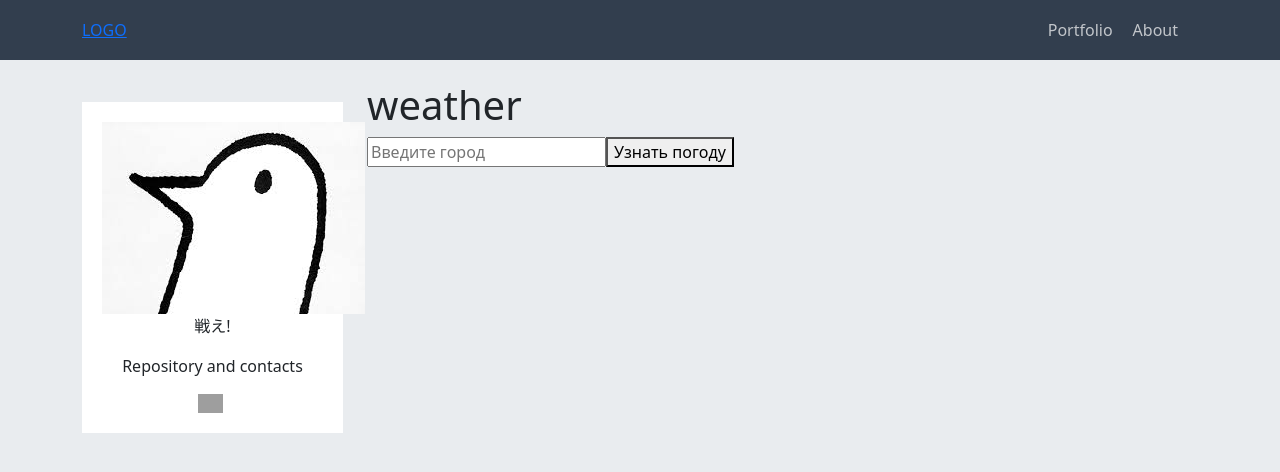
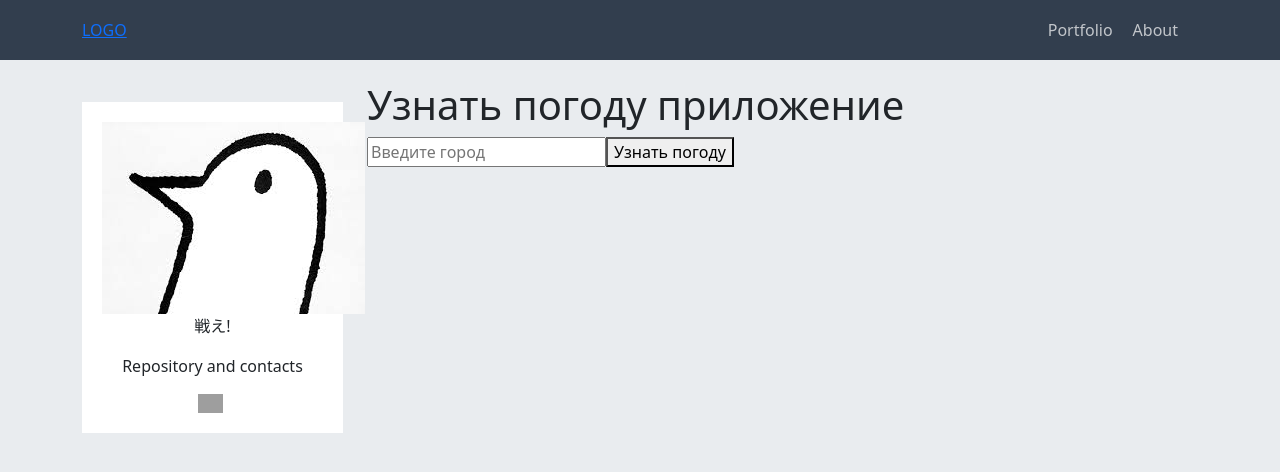
Before and after one commit to Habstrakt/react-ts-blog, a React (Vite) app: page /portfolio/weather in a window 1280 px wide. Shown: the top 472 px of the page. Built offline with nearby package versions, Linux system fonts and the light colour scheme; grey boxes are pictures that could not be loaded.

Commit message:
fix 24.07

```diff
--- a/src/pages/WeatherPage.tsx
+++ b/src/pages/WeatherPage.tsx
@@ -3,9 +3,9 @@ import axios from "axios";
 import { useState, useEffect } from "react";
 
 const WeatherPage: React.FC = () => {
-  const cityName = React.useRef();
+  const cityName = React.useRef<string>();
 
-  const [city, setCity] = useState<any>(null);
+  const [city, setCity] = useState<string>("");
 
   async function getWeather() {
     try {
@@ -24,7 +24,7 @@ const WeatherPage: React.FC = () => {
   return (
     <>
       <div className="col-lg-9">
-        <h1>weather</h1>
+        <h1>Узнать погоду приложение</h1>
         <input type="text" placeholder="Введите город" ref={cityName} />
         <button onClick={getWeather}>Узнать погоду</button>
         {city && (
```
